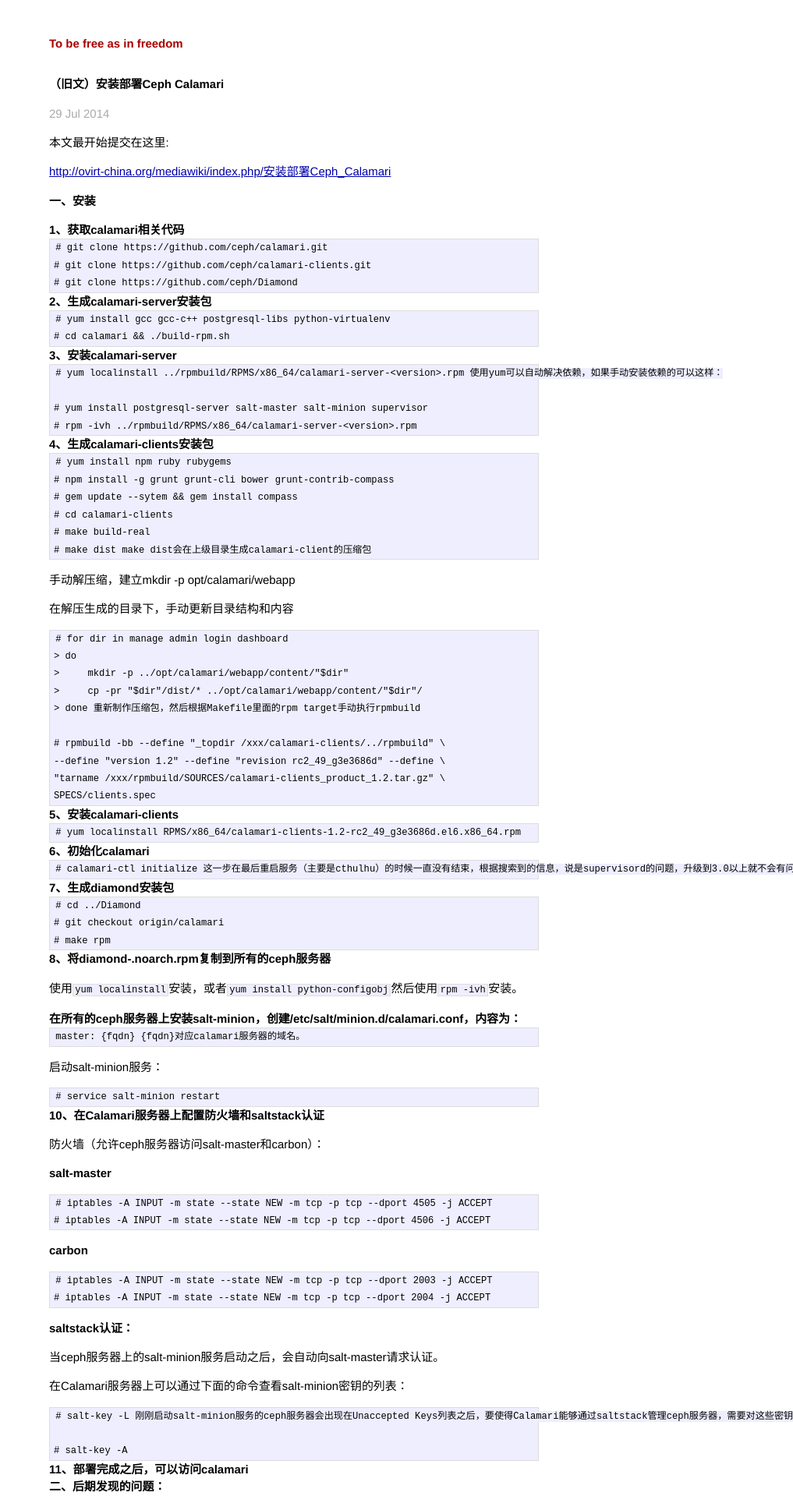
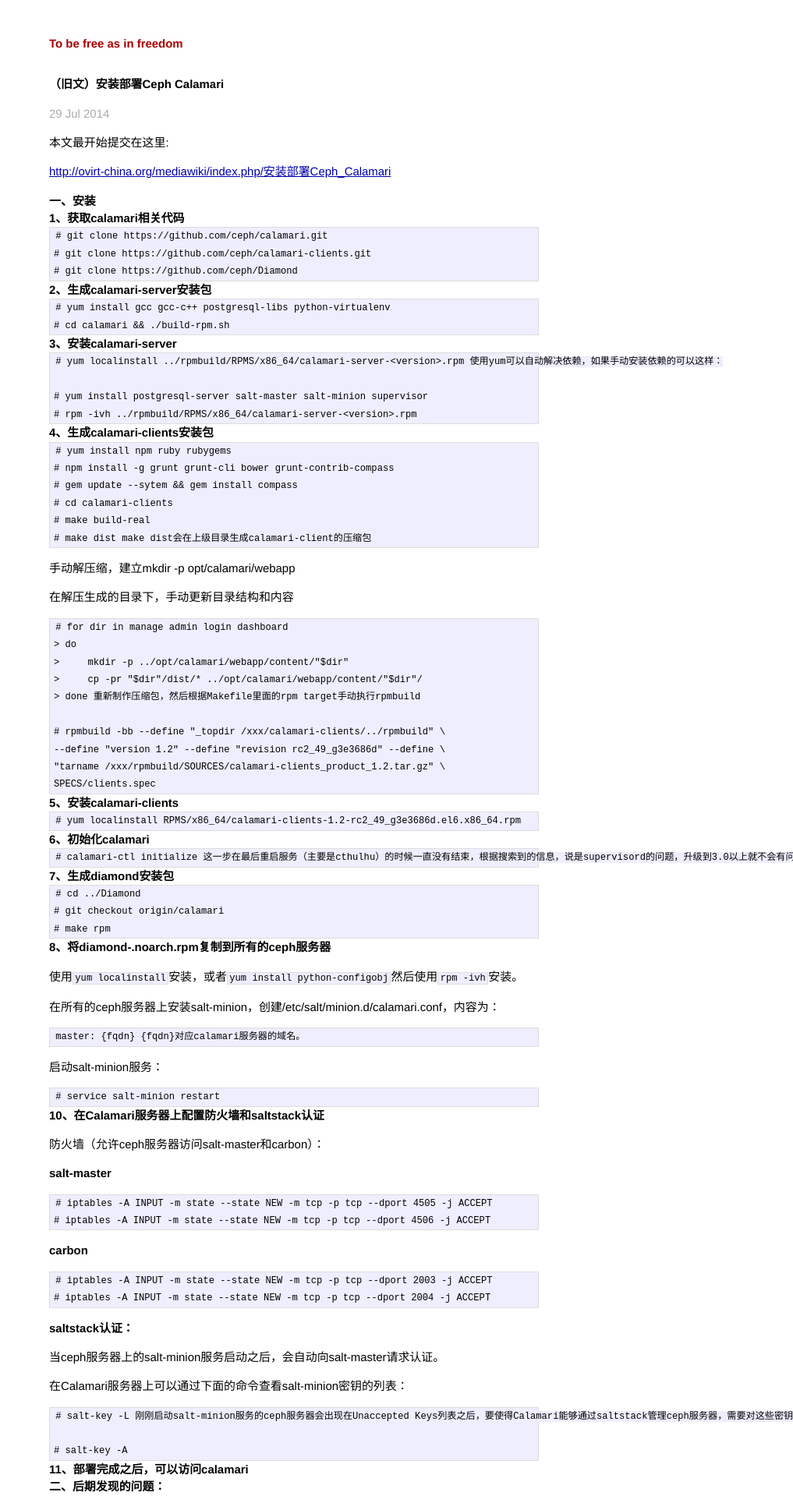
Before and after one commit to zhaochao/zhaochao.github.io, a Jekyll site: the page built from _posts/2014-07-29-Ceph-Calamari.md, in a window 1280 px wide. Shown: the top 1919 px of the page at 78% size, without its empty margins (263-1280 px from the left). Built offline with Jekyll 4.4.1, drawn with Linux system fonts in a browser that asks for light colours; Markdown is read by kramdown in place of the engine named in the settings.

```diff
--- a/_posts/2014-07-29-Ceph-Calamari.md
+++ b/_posts/2014-07-29-Ceph-Calamari.md
@@ -8,25 +8,25 @@ tags: tex standalone
 
 <http://ovirt-china.org/mediawiki/index.php/安装部署Ceph_Calamari>
 
-# 一、安装
+## 一、安装
 
-## 1、获取calamari相关代码
+### 1、获取calamari相关代码
     # git clone https://github.com/ceph/calamari.git
     # git clone https://github.com/ceph/calamari-clients.git
     # git clone https://github.com/ceph/Diamond
 
-## 2、生成calamari-server安装包
+### 2、生成calamari-server安装包
     # yum install gcc gcc-c++ postgresql-libs python-virtualenv
     # cd calamari && ./build-rpm.sh
 
-## 3、安装calamari-server
+### 3、安装calamari-server
     # yum localinstall ../rpmbuild/RPMS/x86_64/calamari-server-<version>.rpm
 使用yum可以自动解决依赖，如果手动安装依赖的可以这样：
 
     # yum install postgresql-server salt-master salt-minion supervisor
     # rpm -ivh ../rpmbuild/RPMS/x86_64/calamari-server-<version>.rpm
 
-## 4、生成calamari-clients安装包
+### 4、生成calamari-clients安装包
     # yum install npm ruby rubygems
     # npm install -g grunt grunt-cli bower grunt-contrib-compass
     # gem update --sytem && gem install compass
@@ -51,22 +51,23 @@ make dist会在上级目录生成calamari-client的压缩包
     "tarname /xxx/rpmbuild/SOURCES/calamari-clients_product_1.2.tar.gz" \
     SPECS/clients.spec
 
-## 5、安装calamari-clients
+### 5、安装calamari-clients
     # yum localinstall RPMS/x86_64/calamari-clients-1.2-rc2_49_g3e3686d.el6.x86_64.rpm
 
-## 6、初始化calamari
+### 6、初始化calamari
     # calamari-ctl initialize
 这一步在最后重启服务（主要是cthulhu）的时候一直没有结束，根据搜索到的信息，说是supervisord的问题，升级到3.0以上就不会有问题了。
 
-## 7、生成diamond安装包
+### 7、生成diamond安装包
     # cd ../Diamond
     # git checkout origin/calamari
     # make rpm
 
-## 8、将diamond-<version>.noarch.rpm复制到所有的ceph服务器
+### 8、将diamond-<version>.noarch.rpm复制到所有的ceph服务器
 使用`yum localinstall`安装，或者`yum install python-configobj`然后使用`rpm -ivh`安装。
 
-## 在所有的ceph服务器上安装salt-minion，创建/etc/salt/minion.d/calamari.conf，内容为：
+在所有的ceph服务器上安装salt-minion，创建/etc/salt/minion.d/calamari.conf，内容为：
+
     master: {fqdn}
 {fqdn}对应calamari服务器的域名。
 
@@ -74,7 +75,7 @@ make dist会在上级目录生成calamari-client的压缩包
 
     # service salt-minion restart
 
-## 10、在Calamari服务器上配置防火墙和saltstack认证
+### 10、在Calamari服务器上配置防火墙和saltstack认证
 防火墙（允许ceph服务器访问salt-master和carbon）：
 
 **salt-master**
@@ -99,11 +100,11 @@ make dist会在上级目录生成calamari-client的压缩包
     # salt-key -A
 
 
-## 11、部署完成之后，可以访问calamari
+### 11、部署完成之后，可以访问calamari
 
-# 二、后期发现的问题：
+## 二、后期发现的问题：
 
-## 1、SELinux导致500错误：
+### 1、SELinux导致500错误：
 由于SELinux的限制，访问页面时会出现500错误，原因是httpd_t对于anon_inodefs_t没有写入权限，可以根据审计日志生成SELinux模块：
 
     # ausearch -m avc -c httpd -se httpd_t -o anon_inodefs_t | audit2allow \
@@ -119,10 +120,10 @@ make dist会在上级目录生成calamari-client的压缩包
     #============= httpd_t ==============
     fs_rw_anon_inodefs_files(httpd_t)
 
-## 2、打开Manage --> OSD页面无内容
+### 2、打开Manage --> OSD页面无内容
 查看calamari.log看到了异常，原因是httpd没有权限访问/etc/salt/master，修改权限临时解决。
 
-## 3、打开Manage --> Logs页面无内容
+### 3、打开Manage --> Logs页面无内容
 查看日志，发现是访问http://xxx.xxx.xxx.xxx/api/v2/cluster/xxxxxxxx-xxxx-xxxx-xxxx-xxxxxxxxxxxx/log发生503错误：
 
     HTTP 503 SERVICE UNAVAILABLE
@@ -149,7 +150,7 @@ make dist会在上级目录生成calamari-client的压缩包
     files_read_var_files(httpd_t)
     init_stream_connect_script(httpd_t)
 
-## 4、打开graphite/dashboard/页面出现HTTP 500错误
+### 4、打开graphite/dashboard/页面出现HTTP 500错误
 日志中提示找不到graphite的模板，在calamari的bug列表中找到对应的说明——<http://tracker.ceph.com/issues/8669>。
 
 解决方法是：
```
